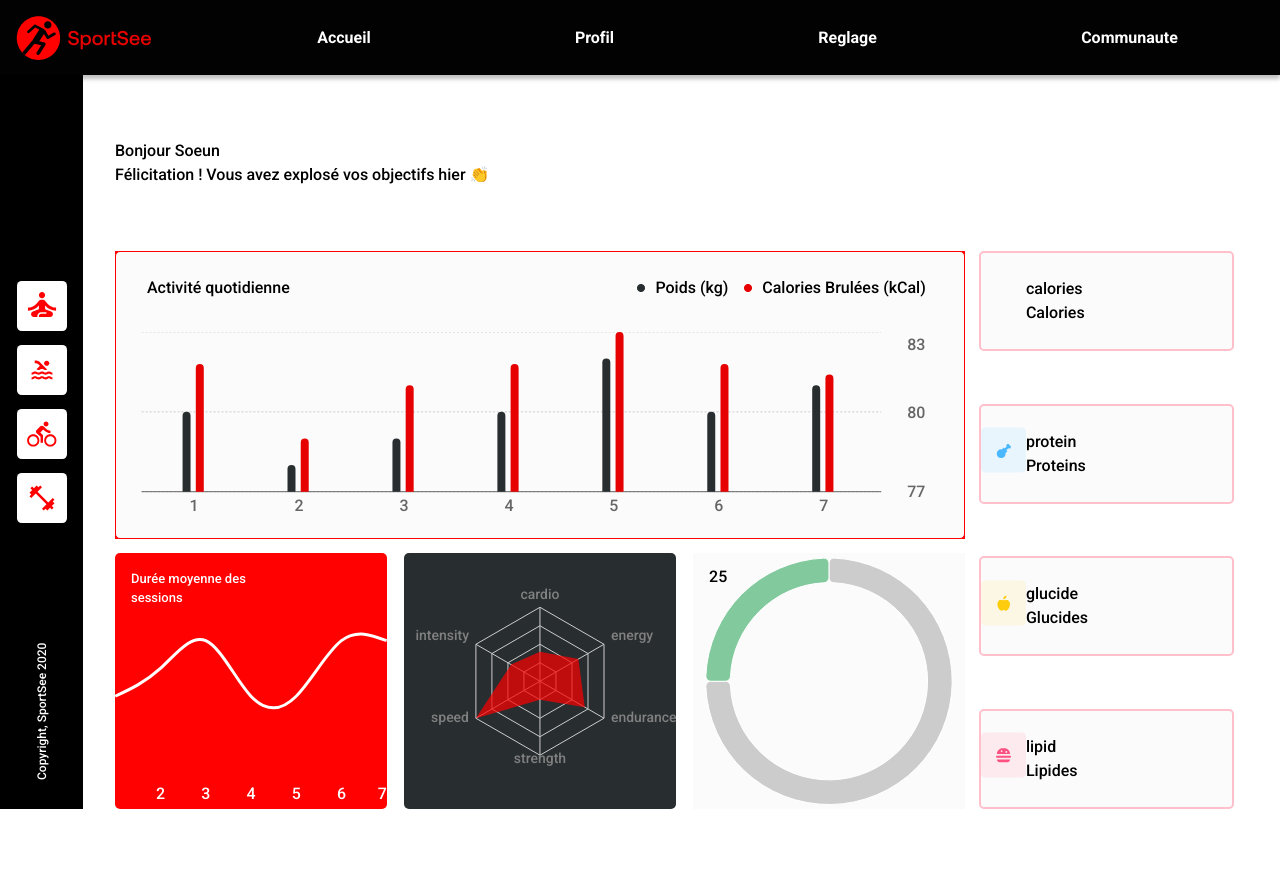
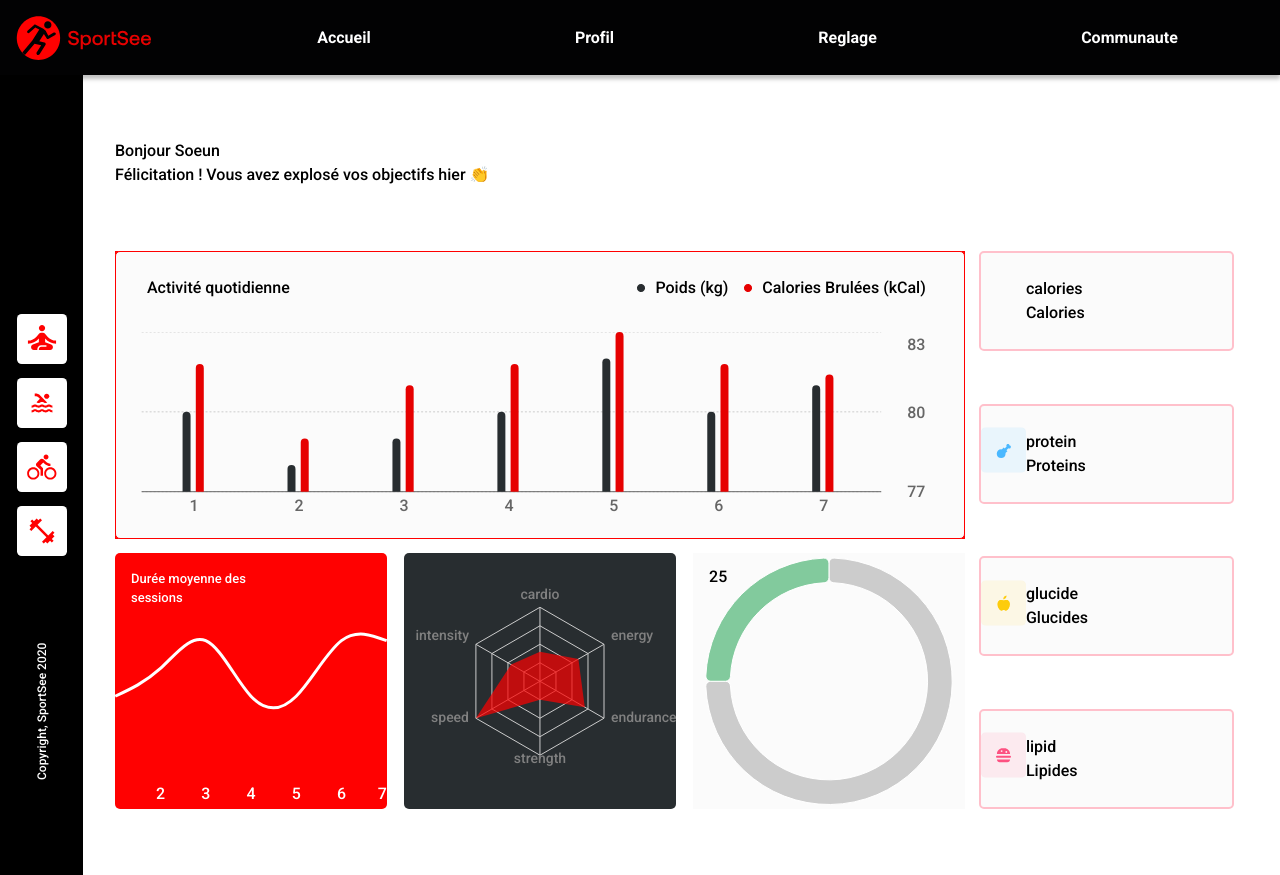
Before and after one commit to soun1005/op-p12_SportSee, a React (Create React App) app: page /user/1 in a window 1280 px wide. Before the commit the page ends 816 px from the top, so only its background shows below. Built offline with nearby package versions, Linux system fonts and the light colour scheme; some icons are missing.

Commit message:
sidebar length fixed

```diff
--- a/src/layouts/Main/Main.module.css
+++ b/src/layouts/Main/Main.module.css
@@ -7,7 +7,7 @@
 .mainWrap {
   width: 100%;
   display: flex;
-  /* height: 75%; */
+  margin-bottom: 2rem;
 }
 
 /* chartContainer + cardWrap's width = 100 */
--- a/src/layouts/SideBar/SideBar.module.css
+++ b/src/layouts/SideBar/SideBar.module.css
@@ -4,7 +4,7 @@
   display: flex;
   align-items: center;
   flex-direction: column;
-  /* height: 100vh; */
+  min-height: 100vh;
 }
 
 .iconContainer {
```
